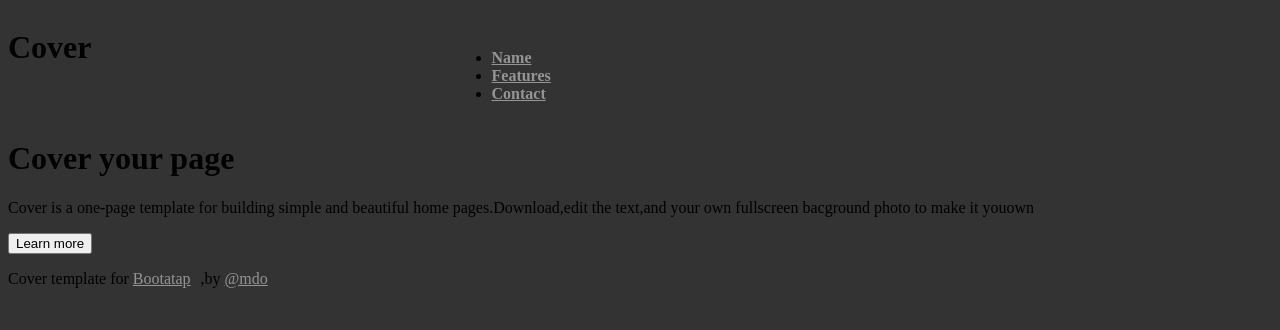
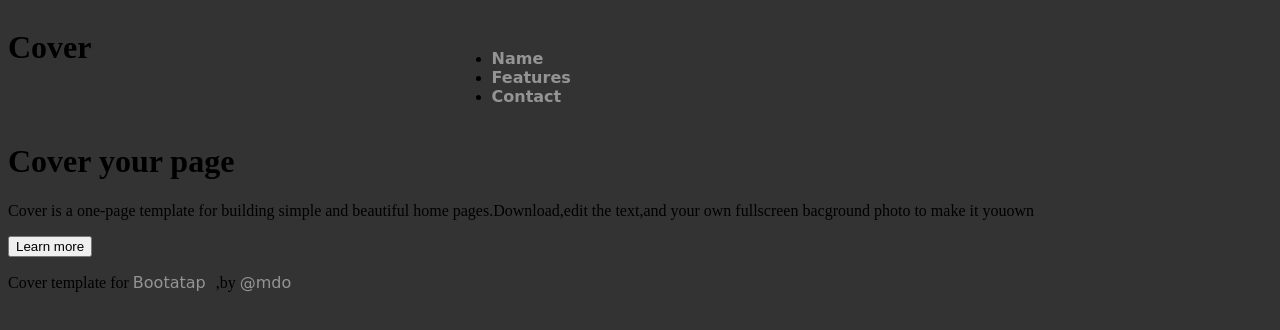
Before and after one commit to uwuMAKSON/homework-2, a plain HTML site: page index.html in a window 1280 px wide. Drawn offline with Linux system fonts and the light colour scheme.

Commit message:
added text-decoraiton none to a

```diff
--- a/styles.css
+++ b/styles.css
@@ -24,5 +24,6 @@ nav {
 a{
     color: rgba(255, 255, 255, 0.479);
     margin-right: 10px;
-
+    text-decoration: none;
+    font-family: cursive;
 }
```
